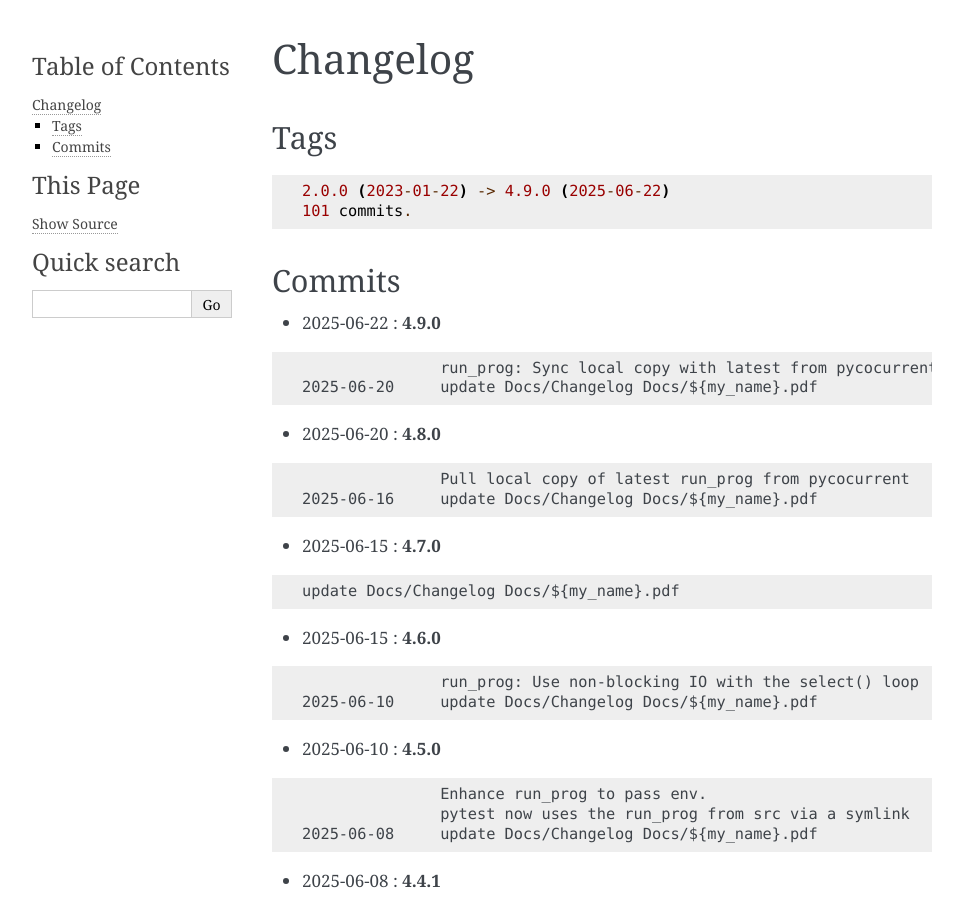
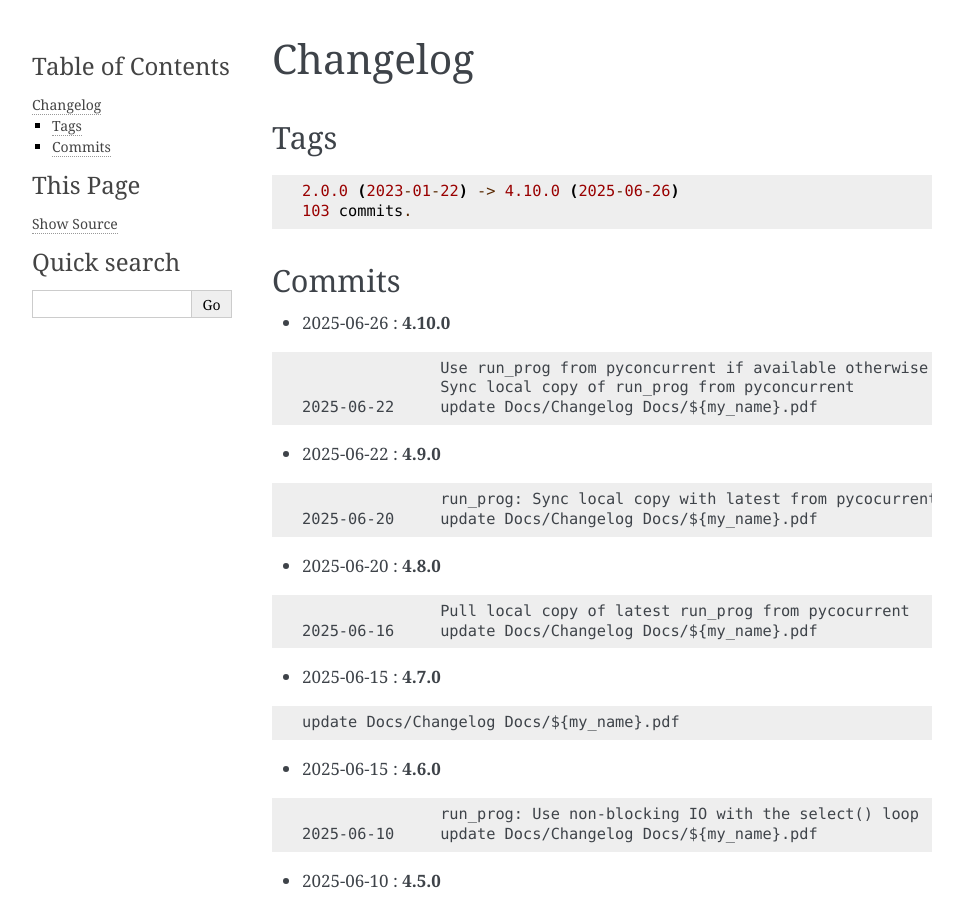
Before and after one commit to gene-git/dns_tools, a Sphinx documentation site: the page built from Docs/Changelog.rst, in a window 1280 px wide and 900 px high. Shown: the whole window, without its empty margins (148-1111 px from the left). Built offline with Sphinx 7.4.7, drawn with Linux system fonts in a browser that asks for light colours; pages that are not in the unit, such as notebooks, are missing from menus.

Commit message:
update Docs/Changelog Docs/${my_name}.pdf

```diff
--- a/Docs/Changelog.rst
+++ b/Docs/Changelog.rst
@@ -7,12 +7,20 @@
 
 ::
 
-	2.0.0 (2023-01-22) -> 4.9.0 (2025-06-22)
-	101 commits.
+	2.0.0 (2023-01-22) -> 4.10.0 (2025-06-26)
+	103 commits.
 
 Commits
 =======
 
+
+* 2025-06-26  : **4.10.0**
+
+::
+
+                Use run_prog from pyconcurrent if available otherwise use local copy.
+                Sync local copy of run_prog from pyconcurrent
+ 2025-06-22     update Docs/Changelog Docs/${my_name}.pdf
 
 * 2025-06-22  : **4.9.0**
 
```
Also changed, not shown: 2 other files.
